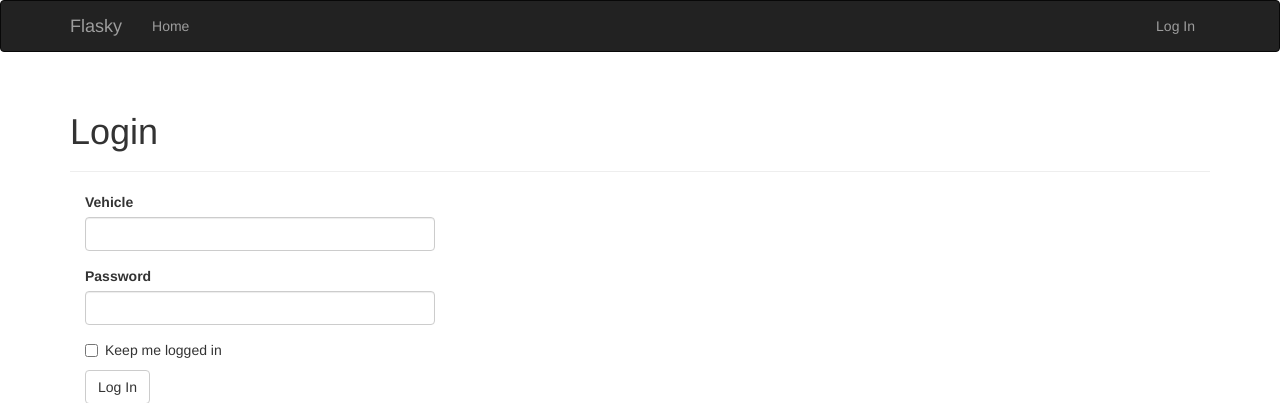
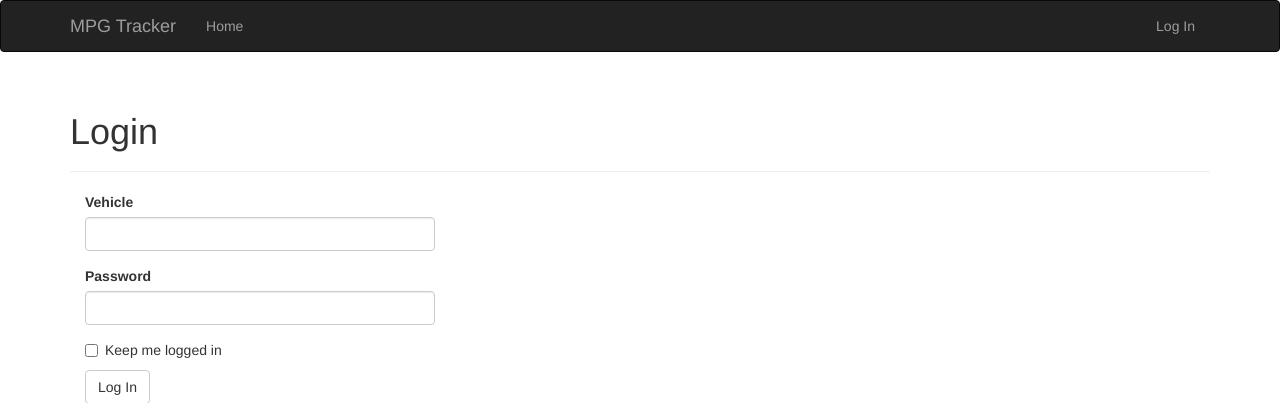
Before and after one commit to scul86/mx_tracker, a Flask app: page /login in a window 1280 px wide. Shown: the top 403 px of the page. Run offline with Flask 2, Linux system fonts and the light colour scheme; some libraries are stand-ins or nearby versions.

Commit message:
update site name

```diff
--- a/app/templates/auth/login.html
+++ b/app/templates/auth/login.html
@@ -1,7 +1,7 @@
 {% extends "base.html" %}
 {% import "bootstrap/wtf.html" as wtf %}
 
-{% block title %}Flasky - Login{% endblock %}
+{% block title %}MPG Tracker - Login{% endblock %}
 
 {% block page_content %}
 <div class="page-header">
--- a/app/templates/base.html
+++ b/app/templates/base.html
@@ -1,6 +1,6 @@
 {% extends "bootstrap/base.html" %}
 
-{% block title %}Flasky{% endblock %}
+{% block title %}MPG Tracker{% endblock %}
 
 {% block head %}
 {{ super() }}
@@ -19,7 +19,7 @@
                 <span class="icon-bar"></span>
                 <span class="icon-bar"></span>
             </button>
-            <a class="navbar-brand" href="{{ url_for('index') }}">Flasky</a>
+            <a class="navbar-brand" href="{{ url_for('index') }}">MPG Tracker</a>
         </div>
         <div class="navbar-collapse collapse">
             <ul class="nav navbar-nav">
```
